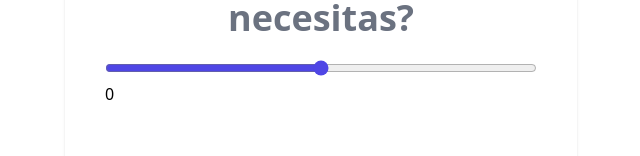
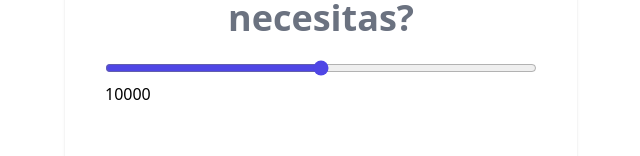
Before and after one commit to thejuanco/cotizador-prestamos-vue, a Vue app: page / in a window 1280 px wide. Shown: the part 162-318 px from the top of the page, without its empty margins (319-959 px from the left). Built offline with nearby package versions, Linux system fonts and the light colour scheme.

Commit message:
Crea y utiliza los atributos dinamicos

```diff
--- a/src/App.vue
+++ b/src/App.vue
@@ -2,10 +2,13 @@
   import { ref, reactive } from 'vue';
   import Header from './components/Header.vue';
 
-  const cantidad = ref(0)
-  const state = reactive({
-    cantidad: 0
-  })
+  const cantidad = ref(10000)
+  // const state = reactive({
+  //   cantidad: 0
+  // })
+  const MIN = 0;
+  const MAX = 20000;
+  const STEP = 100;
 
   //Sintaxis para options api
   // export default{
@@ -16,7 +19,9 @@
 
   function handleChange(e){
     //modificando el state
-    state.cantidad = Number(e.target.value);
+    // state.cantidad = Number(e.target.value);
+
+    cantidad.value = Number(e.target.value);
   }
 </script>
 
@@ -26,12 +31,17 @@
 
     <div class="my-5">
       <input
+        class="w-full bg-gray-200 accent-indigo-600 hover:accent-indigo-700"
         type="range"
-        class="w-full bg-gray-200 accent-indigo-600 hover:accent-indigo-700"
+        :min="MIN"
+        :max="MAX"
+        :step="STEP"
+        :value="cantidad"
         @input="handleChange"
       />
 
-      {{state.cantidad}}
+      <p>{{cantidad}}</p>
+      <!-- <p v-text="`$ ${cantidad}`"></p> -->
     </div>
   </div>
 </template>
```
